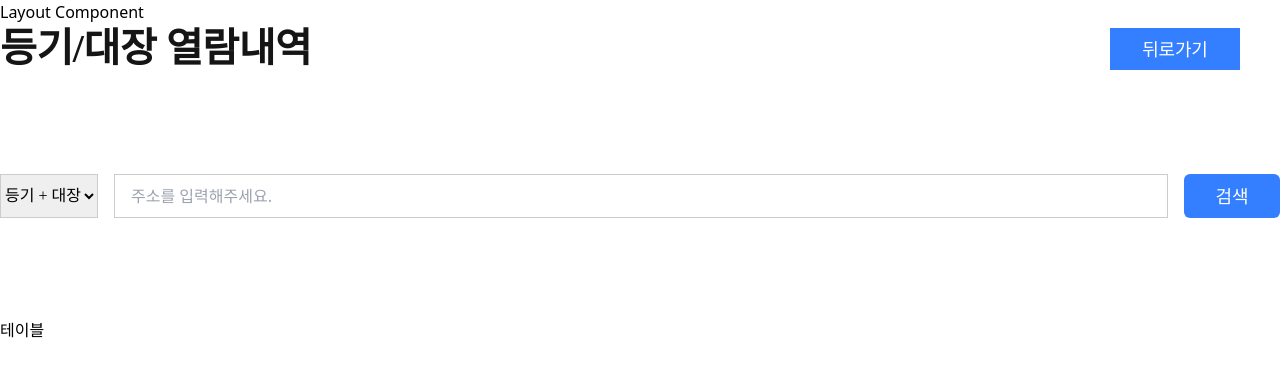
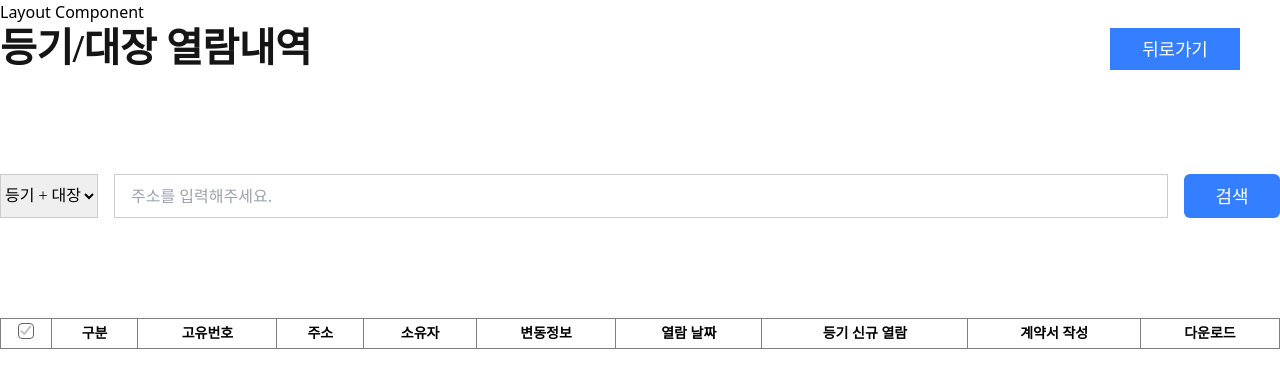
Before and after one commit to JobNest-useTeamWork/jobnest-frontend, a React (Vite) app: page /register/open in a window 1280 px wide. Shown: the top 388 px of the page. Built offline with nearby package versions, Linux system fonts and the light colour scheme; a web font is replaced by a local one.

Commit message:
[feat] table 컴포넌트 추가 및 선택된 데이터가 테이블에 표시되는 기능 추가
- 테이블 UI 추가
- 임시 데이터를 통해 테이블에 데이터 추가

```diff
--- a/src/components/register/Register.tsx
+++ /dev/null
@@ -1,8 +0,0 @@
-const Register = () => {
-  return (
-    <>
-      <h1>Register Component</h1>
-    </>
-  );
-};
-export default Register;
--- a/src/components/register/SelectedDetail.tsx
+++ b/src/components/register/SelectedDetail.tsx
@@ -1,10 +1,20 @@
-import { Link } from "react-router-dom";
+import { useNavigate } from "react-router-dom";
 import { useRegisterStore } from "../../store/registerStore";
 import Button from "./Button";
 import RegisterListContent from "./RegisterListContent";
 
 const SelectedDetail = () => {
   const searchedRegister = useRegisterStore((state) => state.searchedRegister);
+  const addOpenedRegister = useRegisterStore(
+    (state) => state.addOpenedRegister
+  );
+  const navigate = useNavigate();
+
+  const moveRegister = () => {
+    addOpenedRegister(searchedRegister.filter((item) => item.isChecked));
+
+    navigate("/register/open");
+  };
 
   return (
     <div className='flex flex-col w-[443px] bg-[#f2f2f2] shrink-0 py-10 px-5 animate-slideInFromRightToLeft'>
@@ -29,13 +39,9 @@ const SelectedDetail = () => {
           ))}
       </ul>
 
-      <Link
-        to='/register/open'
-        className='mt-auto'
-        state={searchedRegister.filter((item) => item.isChecked)}
-      >
-        <Button className='h-11'>열람하기</Button>
-      </Link>
+      <Button className='h-11' onClick={moveRegister}>
+        열람하기
+      </Button>
     </div>
   );
 };
--- /dev/null
+++ b/src/components/register/data/table.ts
@@ -0,0 +1,12 @@
+export const titleHeader = [
+  "체크",
+  "구분",
+  "고유번호",
+  "주소",
+  "소유자",
+  "변동정보",
+  "열람 날짜",
+  "등기 신규 열람",
+  "계약서 작성",
+  "다운로드",
+];
--- a/src/pages/RegisterOpen.tsx
+++ b/src/pages/RegisterOpen.tsx
@@ -1,16 +1,70 @@
-import { useLocation } from "react-router-dom";
 import { RegisterOpenTitleData } from "../components/register/data/title";
 import RegisterLayout from "../layouts/RegisterLayout";
+import Checkbox from "../components/register/Checkbox";
+import Button from "../components/register/Button";
+import { RegisterType } from "../types/register";
+import { useRegisterStore } from "../store/registerStore";
+import { titleHeader } from "../components/register/data/table";
+
+export interface OpenedRegisterType extends RegisterType {
+  serial_number: string;
+  owner: string;
+  changed: "있음" | "없음";
+  createdAt: string;
+}
 
 const RegisterOpen = () => {
-  const location = useLocation();
-  const openedRegister = location.state;
-
-  console.log("openedRegister", openedRegister);
+  const openedRegister = useRegisterStore((state) => state.openedRegister);
 
   return (
     <RegisterLayout titleData={RegisterOpenTitleData}>
-      <div>테이블</div>
+      <table className='text-sm text-center'>
+        <thead>
+          <tr>
+            {titleHeader.map((item) => {
+              if (item === "체크") {
+                return (
+                  <th className='h-[30px] px-1 border border-[#7f7f7f]'>
+                    <Checkbox type='checkbox'></Checkbox>
+                  </th>
+                );
+              } else {
+                return <th className='px-2 border border-[#7f7f7f]'>{item}</th>;
+              }
+            })}
+          </tr>
+        </thead>
+        <tbody>
+          {openedRegister.map((register) => {
+            const registerData = [
+              <Checkbox type='checkbox' />,
+              register.type,
+              register.id,
+              register.address,
+              register.owner,
+              register.changed,
+              register.createdAt,
+              (register.type === "등기" || register.type === "등기 + 대장") && (
+                <Button className='w-[68px] h-6 text-sm'>열람</Button>
+              ),
+              (register.type === "등기" || register.type === "등기 + 대장") && (
+                <Button className='w-[68px] h-6 text-sm'>작성</Button>
+              ),
+              <Button className='w-[68px] h-6 text-sm'>다운로드</Button>,
+            ];
+
+            return (
+              <tr key={register.id}>
+                {registerData.map((data) => (
+                  <td className='h-[30px] px-1 border border-[#7f7f7f]'>
+                    {data}
+                  </td>
+                ))}
+              </tr>
+            );
+          })}
+        </tbody>
+      </table>
     </RegisterLayout>
   );
 };
--- a/src/store/registerStore.ts
+++ b/src/store/registerStore.ts
@@ -1,16 +1,20 @@
 import { create } from "zustand";
 import { RegisterType, SearchRegisterInputs } from "../types/register";
 import { RegisterMockData } from "../components/register/data/register-mockup";
+import { OpenedRegisterType } from "../pages/RegisterOpen";
 
 interface RegisterStoreType {
   searchedRegister: RegisterType[];
+  openedRegister: OpenedRegisterType[];
   searchRegister: (data: SearchRegisterInputs) => void;
   toggleCheckbox: (id: number) => void;
   toggleCheckboxAll: (isCheckedAll: boolean) => void;
+  addOpenedRegister: (searched: RegisterType[]) => void;
 }
 
 export const useRegisterStore = create<RegisterStoreType>((set) => ({
   searchedRegister: [],
+  openedRegister: [],
   searchRegister: (data: SearchRegisterInputs) =>
     set(() => ({
       searchedRegister: RegisterMockData.list
@@ -38,4 +42,17 @@ export const useRegisterStore = create<RegisterStoreType>((set) => ({
           : { ...item, isChecked: false };
       }),
     })),
+  addOpenedRegister: (data: any[]) =>
+    set((state) => ({
+      openedRegister: [
+        ...state.openedRegister,
+        ...data.map((item) => ({
+          ...item,
+          serial_number: item.id, // 적절한 값으로 대체
+          owner: "default owner", // 적절한 값으로 대체
+          changed: "있음", // 적절한 값으로 대체
+          createdAt: "2024-09-06", // 적절한 값으로 대체
+        })),
+      ],
+    })),
 }));
```
